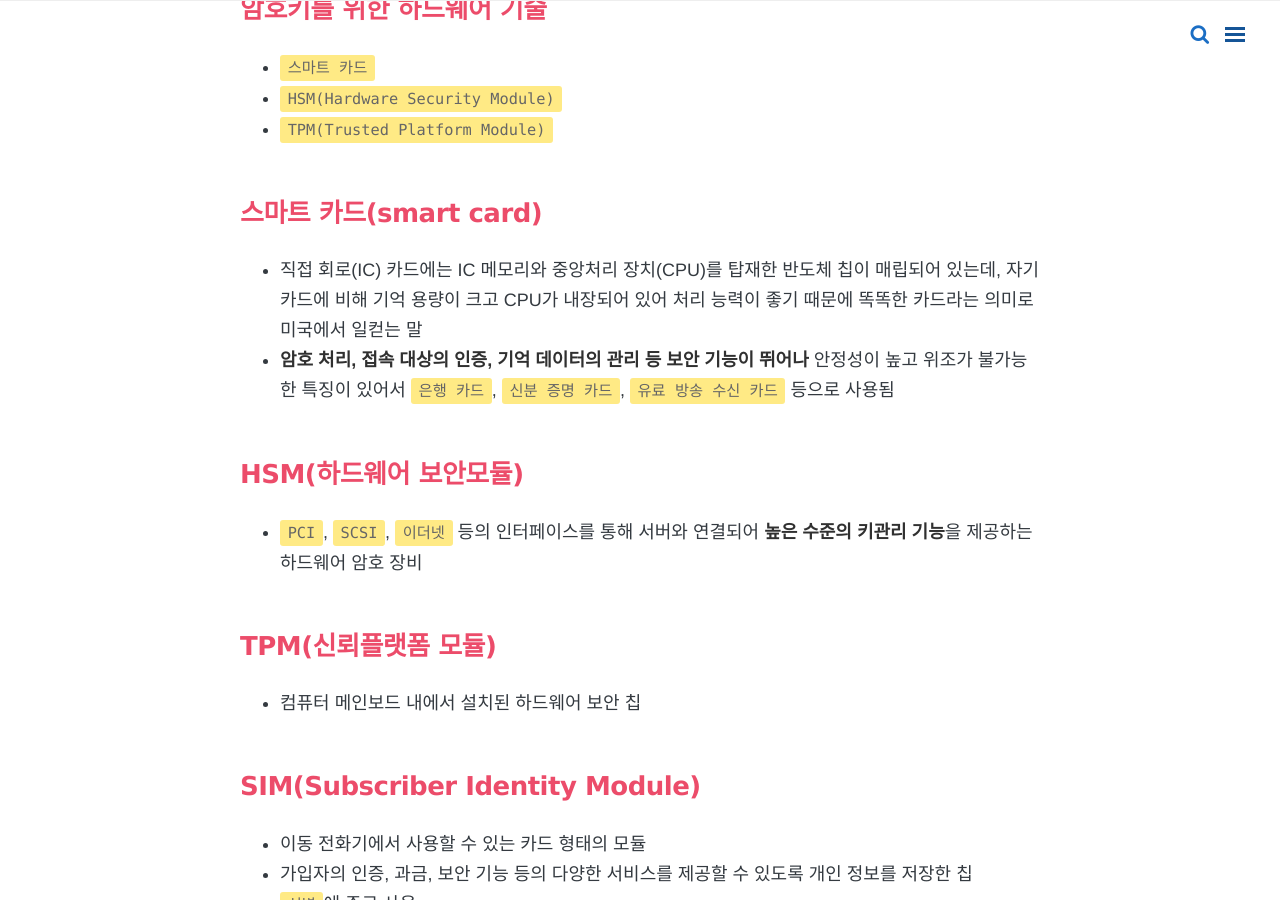
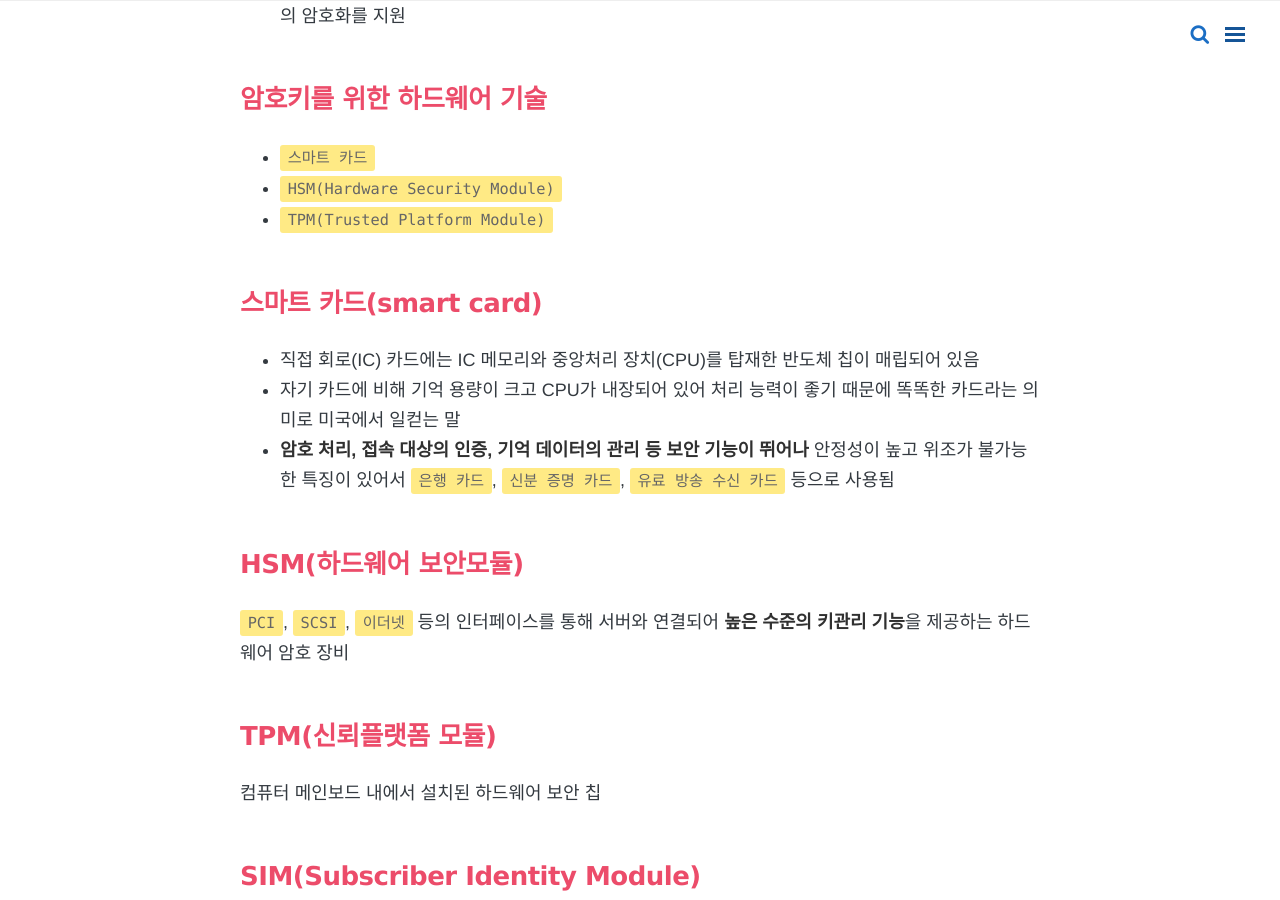
Before and after one commit to yeonsu1936/yeonsu1936.github.io, a Jekyll site: the page built from _posts/algisa/2020-08-17-Part4-section12.md, in a window 1280 px wide and 900 px high, scrolled down 2632 px. Built offline with Jekyll 4.4.1, drawn with Linux system fonts in a browser that asks for light colours; nearby versions of some CDN libraries; comment, search, counter and statistics services are not loaded; some of the changed text lies outside the part shown.

Commit message:
Update 2020-08-17-Part4-section12.md

```diff
--- a/_posts/algisa/2020-08-17-Part4-section12.md
+++ b/_posts/algisa/2020-08-17-Part4-section12.md
@@ -20,9 +20,9 @@ comments: true
 
 | 기능 | 설명 |
 |:-----:|:-----|
-| 사용자 식별 및 인증 | 개별 사용자의 안전한 식별을 요구하며, 각 사용자는 고유하게 식별됨 |
+| 사용자 식별<br>및 인증 | 개별 사용자의 안전한 식별을 요구하며, 각 사용자는 고유하게 식별됨 |
 | 임의적/강제적 접근 통제 | - DAC(=신분기반정책)는 주체나 소속 그룹의 신분에 근거하여 객체에 대한 접근을 제한하는 방법<br>- MAC(=규칙기반정책)은 객체의 비밀등급과 주체가 갖는 권한에 근거하여 객체에 대한 접근을 제한하는 방법 |
-| 객체 재사용 보호 | 보안 운영체제는 재할당되는 모든 기억장치 공간을 깨끗하게 지워야 함 |
+| 객체 재사용<br>보호 | 보안 운영체제는 재할당되는 모든 기억장치 공간을 깨끗하게 지워야 함 |
 | 완전한 조정 | 보안 운영체제는 재할당되는 모든 기억장치 공간을 깨끗하게 지워야 함 |
 | 신뢰 경로 | 보안 작업을 수행할 때 사용자는 안전한 경로라고 불리는 안전한 통신을 원하는데 보안 운영체제는 이러한 안전한 경로를 제공 |
 | 감사 및 감사 기록 축소 | 모든 보안 관련 사건은 감사 기록부(audit log)에 반드시 기록되어야 하고 감사 기록부는 명백하게 보호되어야 함 |
@@ -30,7 +30,7 @@ comments: true
 ## 참조모니터, 보안커널, TCB
 
 | 구분 | 설명 |
-|:-----:|:-----|
+|:-----|:-----|
 | `참조모니터` | 주체의 객체에 대한 모든 접그농제를 담당하는 추상머신 |
 | `보안커널` | TCB 내에 있는 H/W, S/W, F/W로 구성되며, 참조 모니터 개념을 구현하고 집행 |
 | `TCB` | - 하나의 컴퓨터 시스템(H/W, S/W, F/W) 내의 모든 보호 메커니즘의 총제<br>- 시스템과의 조화를 통하여 보안 정책을 적용할 책임이 있음 |
@@ -38,7 +38,7 @@ comments: true
 ## 참조모니터 및 보안커널의 3가지 특징
 
 | 구분 | 설명 |
-|:-----:|:-----|
+|:-----|:-----|
 | `격리성(Isolation)` | 분리되고, 부정조작을 방지 |
 | `검증가능성(Verifiability)` | 크기가 작아야 함 |
 | `완전성(Completeness)` | 우회 불가능해야 함 |
@@ -63,14 +63,15 @@ comments: true
 - `TPM(Trusted Platform Module)`
 
 ## 스마트 카드(smart card)
--  직접 회로(IC) 카드에는 IC 메모리와 중앙처리 장치(CPU)를 탑재한 반도체 칩이 매립되어 있는데, 자기 카드에 비해 기억 용량이 크고 CPU가 내장되어 있어 처리 능력이 좋기 때문에 똑똑한 카드라는 의미로 미국에서 일컫는 말
+- 직접 회로(IC) 카드에는 IC 메모리와 중앙처리 장치(CPU)를 탑재한 반도체 칩이 매립되어 있음
+- 자기 카드에 비해 기억 용량이 크고 CPU가 내장되어 있어 처리 능력이 좋기 때문에 똑똑한 카드라는 의미로 미국에서 일컫는 말
 - **암호 처리, 접속 대상의 인증, 기억 데이터의 관리 등 보안 기능이 뛰어나** 안정성이 높고 위조가 불가능한 특징이 있어서 `은행 카드`, `신분 증명 카드`, `유료 방송 수신 카드` 등으로 사용됨
 
 ## HSM(하드웨어 보안모듈)
-- `PCI`, `SCSI`, `이더넷` 등의 인터페이스를 통해 서버와 연결되어 **높은 수준의 키관리 기능**을 제공하는 하드웨어 암호 장비
+`PCI`, `SCSI`, `이더넷` 등의 인터페이스를 통해 서버와 연결되어 **높은 수준의 키관리 기능**을 제공하는 하드웨어 암호 장비
 
 ## TPM(신뢰플랫폼 모듈)
-- 컴퓨터 메인보드 내에서 설치된 하드웨어 보안 칩
+컴퓨터 메인보드 내에서 설치된 하드웨어 보안 칩
 
 ## SIM(Subscriber Identity Module)
 - 이동 전화기에서 사용할 수 있는 카드 형태의 모듈
```
